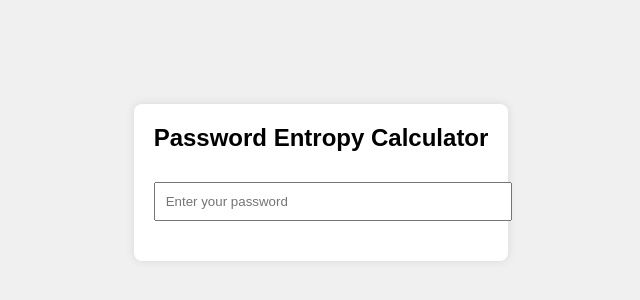
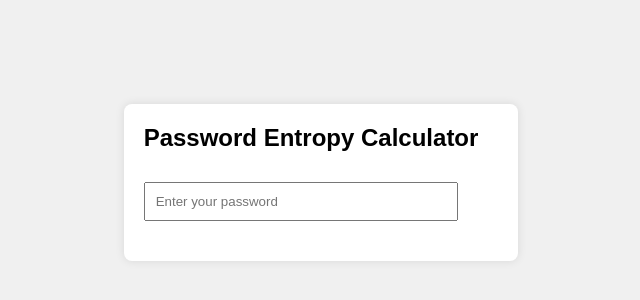
Before and after one commit to joshshiman/password-strength-tester, a plain HTML site: page docs/index.html in a window 1280 px wide. Shown: the part 218-518 px from the top of the page, without its empty margins (319-959 px from the left). Drawn offline with Linux system fonts and the light colour scheme.

Commit message:
Add right padding

```diff
--- a/docs/index.html
+++ b/docs/index.html
@@ -17,6 +17,7 @@
         .container {
             background-color: white;
             padding: 20px;
+            padding-right: 40px; /* Added extra padding to the right */
             border-radius: 8px;
             box-shadow: 0 0 10px rgba(0, 0, 0, 0.1);
         }
@@ -26,7 +27,8 @@
         input {
             padding: 10px;
             margin: 10px 0; /* Add margin to create space between elements */
-            width: 100%;
+            width: calc(100% - 20px); /* Adjust width to account for padding */
+            box-sizing: border-box; /* Ensure padding is included in the width */
         }
         .result {
             margin-top: 10px;
```
